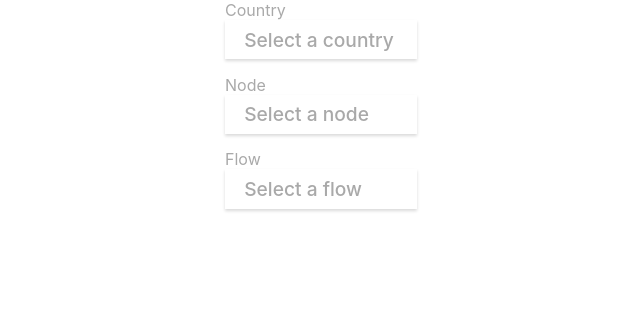
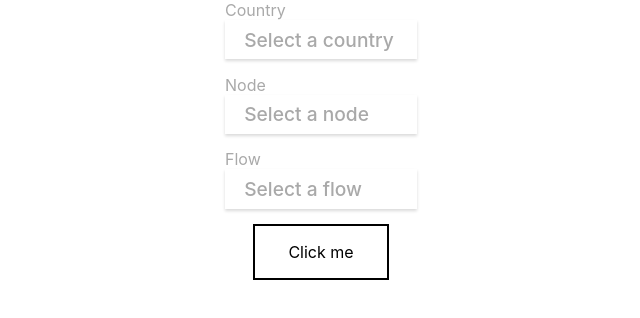
Before and after one commit to kattprinsen/testing-octo-barnacle, a React (Create React App) app: page / in a window 1280 px wide. Shown: the top 318 px of the page, without its empty margins (319-959 px from the left). Built offline with nearby package versions, Linux system fonts and the light colour scheme.

Commit message:
Implementing a button

```diff
--- a/src/App.js
+++ b/src/App.js
@@ -1,4 +1,6 @@
 import DropDown from './components/DropDown/DropDown';
+import Button from './components/Button/Button';
+
 
 function App() {
 
@@ -20,11 +22,14 @@ function App() {
     items: ['Order pickup', 'Delivery', 'In-store']
   }
 
+  console.log(nodeData);
+
   return (
     <>
     <DropDown {...countryData} />
     <DropDown {...nodeData} />
     <DropDown {...flowData} />
+    <Button />
     </>
   );
 }
--- /dev/null
+++ b/src/components/Button/Button.css
@@ -0,0 +1,8 @@
+.btn-container {
+  width: 100px;
+  margin: 0 auto;
+  border: 2px solid black;
+  text-align: center;
+  padding: 1em;
+  cursor: pointer;
+}
--- /dev/null
+++ b/src/components/Button/Button.js
@@ -0,0 +1,13 @@
+import React from 'react';
+import './Button.css';
+
+const Button = ({ country, node, flow }) => {
+
+  return (
+    <div className="btn-container">
+    Click me
+    </div>
+  );
+}
+
+export default Button;
```
